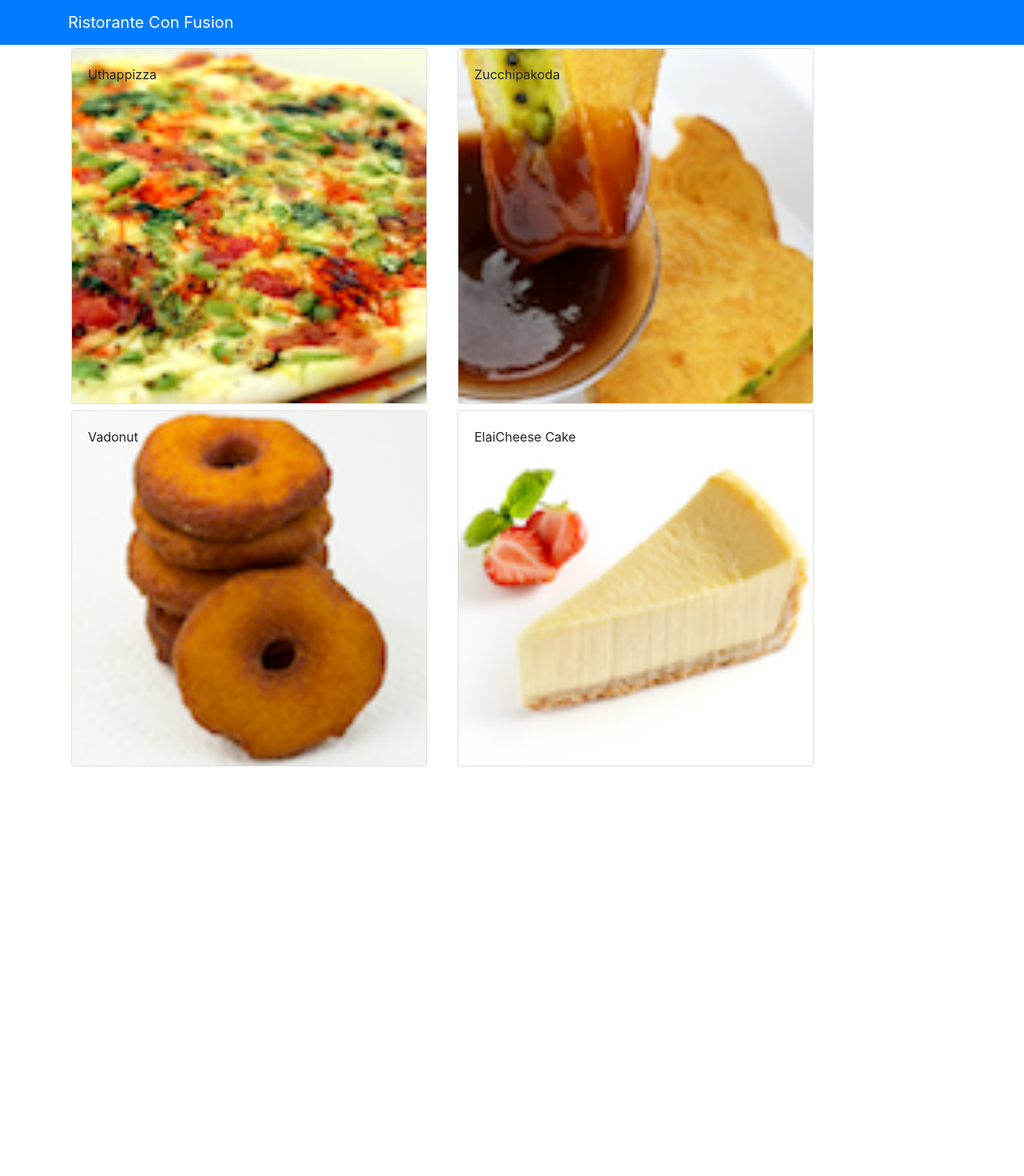
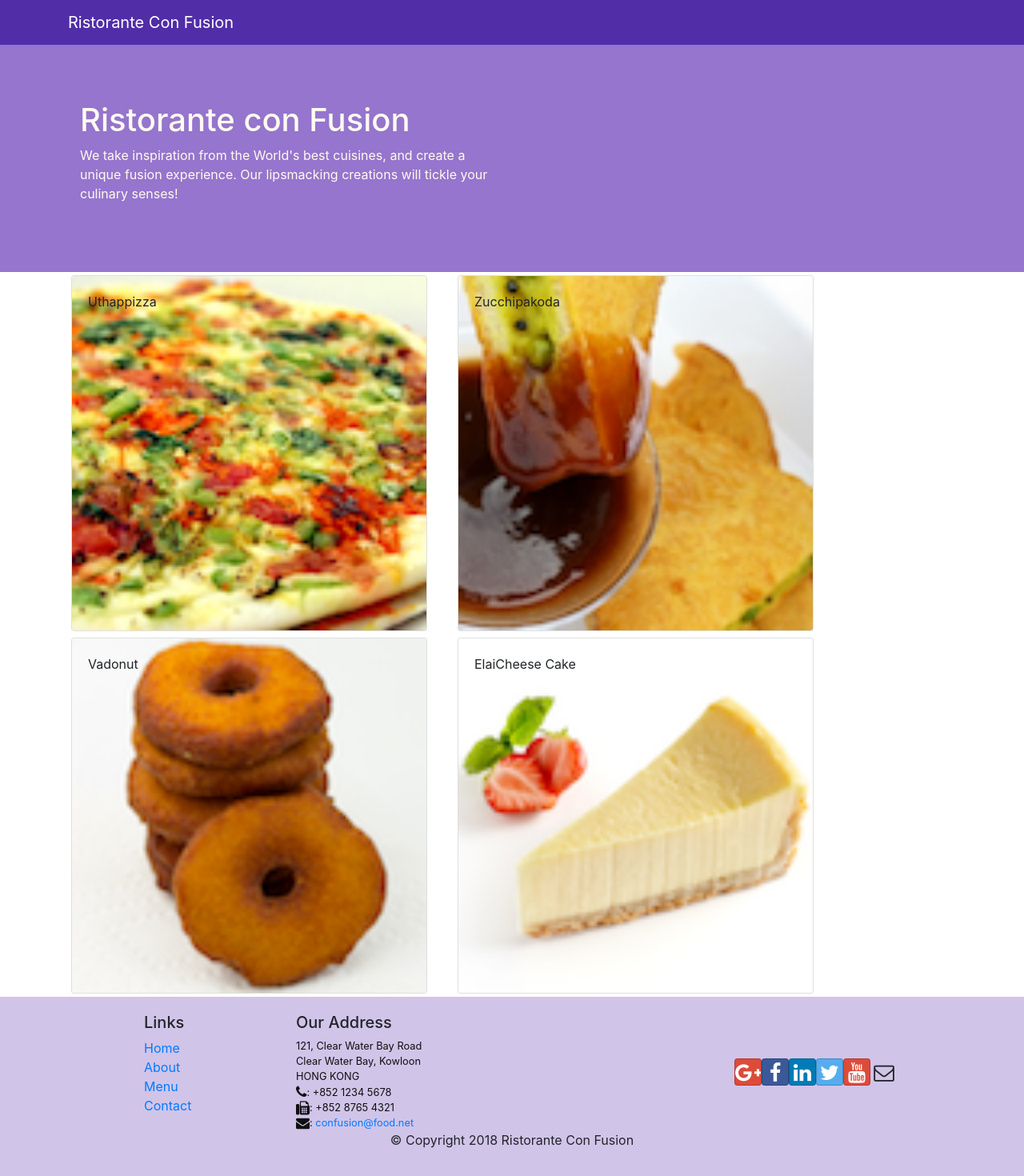
Before and after one commit to BangNguyen1992/coursera-frontend-web-development, a React (Create React App) app: page / in a window 1280 px wide. Shown: the top 1470 px of the page at 80% size. Before the commit the page ends 962 px from the top, so only its background shows below. Built offline with nearby package versions, Linux system fonts and the light colour scheme.

Commit message:
Week 2: Header and Footer

```diff
--- a/package.json
+++ b/package.json
@@ -7,6 +7,8 @@
     "@testing-library/react": "^11.2.6",
     "@testing-library/user-event": "^12.8.3",
     "bootstrap": "^4.6.0",
+    "bootstrap-social": "^5.1.1",
+    "font-awesome": "^4.7.0",
     "react": "^17.0.2",
     "react-dom": "^17.0.2",
     "react-popper": "^2.2.5",
--- a/src/App.css
+++ b/src/App.css
@@ -1,38 +1,34 @@
-/* .App {
-  text-align: center;
+.row-header{
+  margin:0px auto;
+  padding:0px auto;
 }
 
-.App-logo {
-  height: 40vmin;
-  pointer-events: none;
+.row-content {
+  margin:0px auto;
+  padding: 50px 0px 50px 0px;
+  border-bottom: 1px ridge;
+  min-height:400px;
 }
 
-@media (prefers-reduced-motion: no-preference) {
-  .App-logo {
-    animation: App-logo-spin infinite 20s linear;
-  }
+.footer{
+  background-color: #D1C4E9;
+  margin:0px auto;
+  padding: 20px 0px 20px 0px;
+}
+.jumbotron {
+  padding:70px 30px 70px 30px;
+  margin:0px auto;
+  background-color: #9575CD ;
+  color:floralwhite;
+  border-radius: 0;
 }
 
-.App-header {
-  background-color: #282c34;
-  min-height: 100vh;
-  display: flex;
-  flex-direction: column;
-  align-items: center;
-  justify-content: center;
-  font-size: calc(10px + 2vmin);
-  color: white;
+address{
+  font-size:80%;
+  margin:0px;
+  color:#0f0f0f;
 }
 
-.App-link {
-  color: #61dafb;
+.navbar-dark {
+  background-color: #512DA8;
 }
-
-@keyframes App-logo-spin {
-  from {
-    transform: rotate(0deg);
-  }
-  to {
-    transform: rotate(360deg);
-  }
-} */
--- a/src/App.js
+++ b/src/App.js
@@ -1,4 +1,6 @@
 import Main from './components/MainComponent';
+
+import './App.css';
 
 function App() {
   return (
--- /dev/null
+++ b/src/components/FooterComponent.js
@@ -0,0 +1,89 @@
+
+const Footer = (props) => {
+  return (
+    <div className="footer">
+      <div className="container">
+        <div className="row justify-content-center">
+          <div className="col-4 offset-1 col-sm-2">
+            <h5>Links</h5>
+            <ul className="list-unstyled">
+              <li>
+                <a href="#">Home</a>
+              </li>
+              <li>
+                <a href="#">About</a>
+              </li>
+              <li>
+                <a href="#">Menu</a>
+              </li>
+              <li>
+                <a href="contactus.html">Contact</a>
+              </li>
+            </ul>
+          </div>
+          <div className="col-7 col-sm-5">
+            <h5>Our Address</h5>
+            <address>
+              121, Clear Water Bay Road
+              <br />
+              Clear Water Bay, Kowloon
+              <br />
+              HONG KONG
+              <br />
+              <i className="fa fa-phone fa-lg"></i>: +852 1234 5678
+              <br />
+              <i className="fa fa-fax fa-lg"></i>: +852 8765 4321
+              <br />
+              <i className="fa fa-envelope fa-lg"></i>:{' '}
+              <a href="mailto:confusion@food.net">confusion@food.net</a>
+            </address>
+          </div>
+          <div className="col-12 col-sm-4 align-self-center">
+            <div className="text-center">
+              <a
+                className="btn btn-social-icon btn-google"
+                href="http://google.com/+"
+              >
+                <i className="fa fa-google-plus"></i>
+              </a>
+              <a
+                className="btn btn-social-icon btn-facebook"
+                href="http://www.facebook.com/profile.php?id="
+              >
+                <i className="fa fa-facebook"></i>
+              </a>
+              <a
+                className="btn btn-social-icon btn-linkedin"
+                href="http://www.linkedin.com/in/"
+              >
+                <i className="fa fa-linkedin"></i>
+              </a>
+              <a
+                className="btn btn-social-icon btn-twitter"
+                href="http://twitter.com/"
+              >
+                <i className="fa fa-twitter"></i>
+              </a>
+              <a
+                className="btn btn-social-icon btn-google"
+                href="http://youtube.com/"
+              >
+                <i className="fa fa-youtube"></i>
+              </a>
+              <a className="btn btn-social-icon" href="mailto:">
+                <i className="fa fa-envelope-o"></i>
+              </a>
+            </div>
+          </div>
+        </div>
+        <div className="row justify-content-center">
+          <div className="col-auto">
+            <p>© Copyright 2018 Ristorante Con Fusion</p>
+          </div>
+        </div>
+      </div>
+    </div>
+  );
+};
+
+export default Footer;
--- /dev/null
+++ b/src/components/HeaderComponent.js
@@ -0,0 +1,30 @@
+// import React, { Component } from 'react';
+import { Navbar, NavbarBrand, Jumbotron } from 'reactstrap';
+
+const Header = () => {
+  return (
+    <>
+      <Navbar dark>
+        <div className="container">
+          <NavbarBrand href="/">Ristorante Con Fusion</NavbarBrand>
+        </div>
+      </Navbar>
+      <Jumbotron>
+        <div className="container">
+          <div className="row row-header">
+            <div className="col-12 col-sm-6">
+              <h1>Ristorante con Fusion</h1>
+              <p>
+                We take inspiration from the World's best cuisines, and create a
+                unique fusion experience. Our lipsmacking creations will tickle
+                your culinary senses!
+              </p>
+            </div>
+          </div>
+        </div>
+      </Jumbotron>
+    </>
+  );
+};
+
+export default Header;
--- a/src/components/MainComponent.js
+++ b/src/components/MainComponent.js
@@ -1,6 +1,7 @@
 import { useState } from 'react';
-import { Navbar, NavbarBrand } from 'reactstrap';
 
+import Header from './HeaderComponent';
+import Footer from './FooterComponent';
 import Menu from './MenuComponent';
 import DishDetail from './DishdetailComponent';
 
@@ -12,14 +13,12 @@
 
   return (
     <div>
-      <Navbar dark color="primary">
-        <div className="container">
-          <NavbarBrand href="/">Ristorante Con Fusion</NavbarBrand>
-        </div>
-      </Navbar>
+      <Header />
+
       <Menu dishes={dishes} onDishSelect={setSelectedDish} />
+      <DishDetail dish={selectedDish} />
 
-      <DishDetail dish={selectedDish} />
+      <Footer />
     </div>
   );
 };
```
Also changed, not shown: src/index.js (+5 -2 lines), 1 other file (tests, documents, lock files or other folders).
